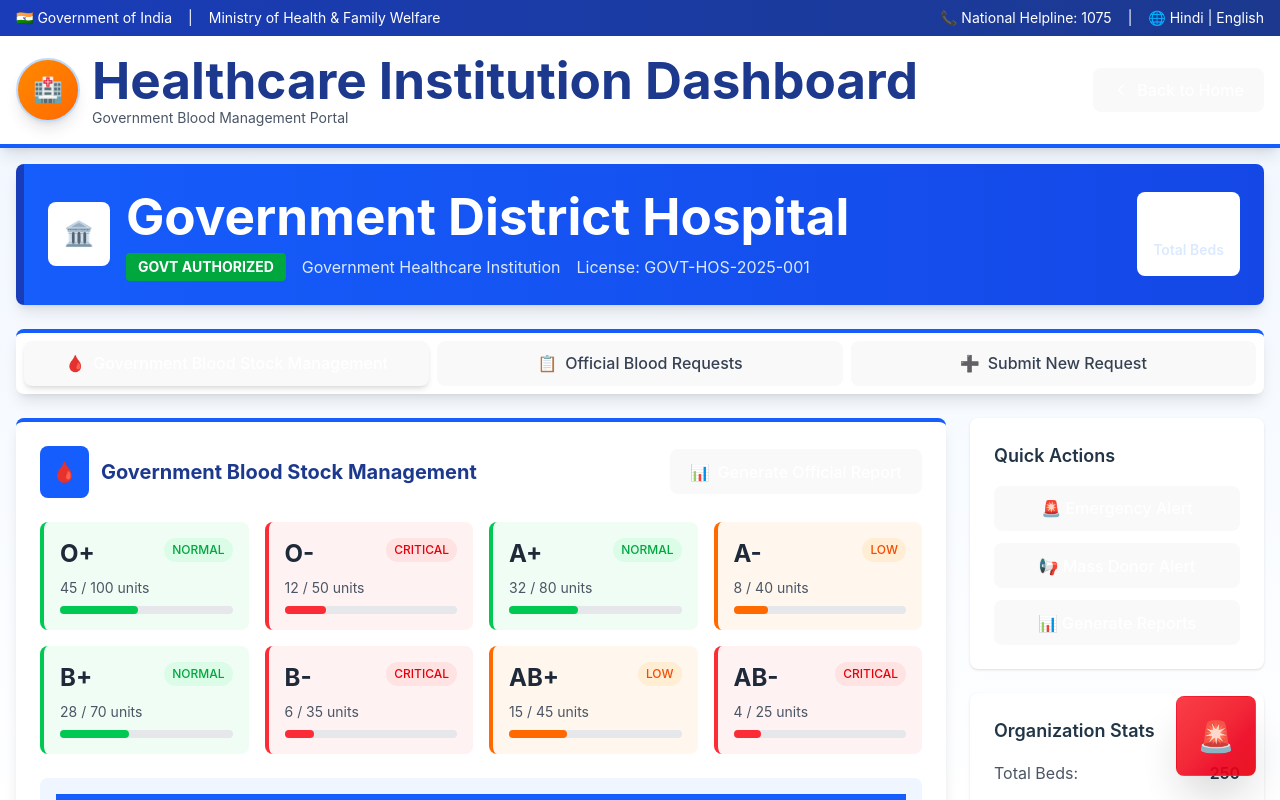
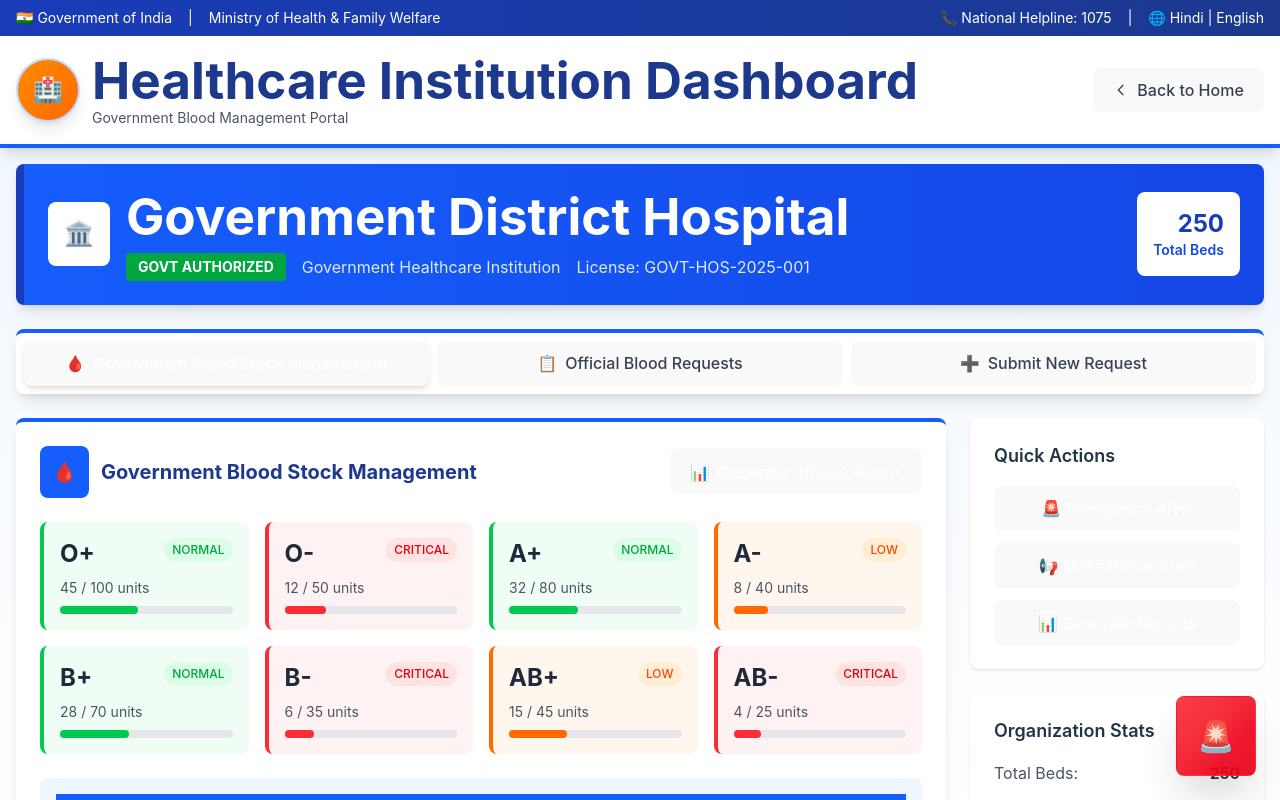
Before and after one commit to VasaraSujal/RuXBlooddonation, a React (Vite) app in the folder Frontend/: page /ngo in a window 1280 px wide. Shown: the top 800 px of the page. Built offline with nearby package versions, Linux system fonts and the light colour scheme.

Commit message:
Change the text to readble format

```diff
--- a/Frontend/src/pages/NgoDashboard.jsx
+++ b/Frontend/src/pages/NgoDashboard.jsx
@@ -227,7 +227,7 @@ const NgoDashboard = () => {
             </div>
 
             <div className="flex items-center space-x-4">
-              <BackButton text="Back to Home" customPath="/" className="bg-blue-600 hover:bg-blue-700 text-white" />
+              <BackButton text="Back to Home" customPath="/" className="bg-blue-600 hover:bg-blue-700 text-black" />
             </div>
           </div>
         </div>
@@ -252,8 +252,8 @@ const NgoDashboard = () => {
             </div>
             <div className="text-right">
               <div className="bg-white bg-opacity-20 rounded-lg p-4">
-                <div className="text-2xl font-bold">{organizationProfile.totalBeds}</div>
-                <div className="text-sm text-blue-100 font-semibold">Total Beds</div>
+                <div className="text-2xl text-blue-800  font-bold">{organizationProfile.totalBeds}</div>
+                <div className="text-sm text-blue-700 font-semibold">Total Beds</div>
               </div>
             </div>
           </div>
```
